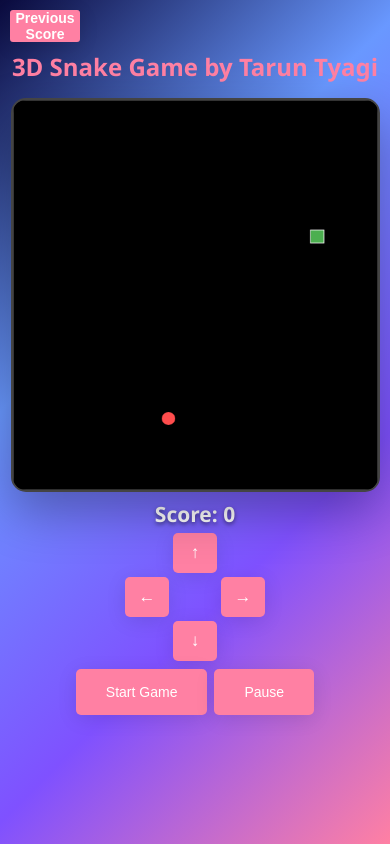
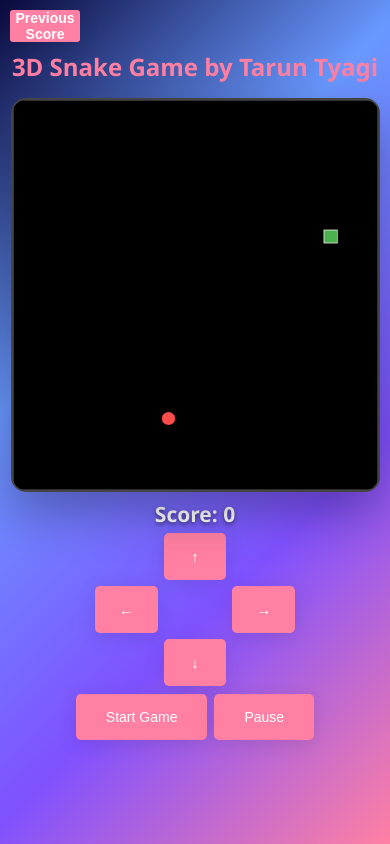
Before and after one commit to codeiwithtarun/3d-snake-game-, a plain HTML site: page index.html in a window 390 px wide. Both pictures are taken after a click on the button "Start Game". Drawn offline with Linux system fonts and the light colour scheme.

Commit message:
Update index.html
hello

```diff
--- a/index.html
+++ b/index.html
@@ -92,13 +92,13 @@
             margin-top: 5px;
             grid-template-columns: repeat(3, 1fr);
             grid-template-rows: repeat(3, 1fr);
-            gap: 4px;
-            width: 140px;
+            gap: 6px;
+            width: 200px;
         }
 
         .mobile-controls button {
-            padding: 10px;
-            font-size: 17px;
+            padding: 15px;
+            font-size: 15px;
         }
 
         .up-btn { grid-column: 2; grid-row: 1; }
@@ -225,7 +225,7 @@
         let food = generateFood();
         let direction = 'right';
         let nextDirection = 'right';
-        let gameSpeed = 218;                                                                                          // game speed control
+        let gameSpeed = 210; // game speed control
         let score = 0;
         let gameRunning = false;
         let gamePaused = false;
@@ -320,7 +320,7 @@
 
                 // Increase speed every 100 points
                 if (score % 100 === 0 && gameSpeed > 100) {
-                    gameSpeed -= 218;                                                               // snake speed
+                    gameSpeed -= 10; // Decrease the speed for faster gameplay
                     clearInterval(gameLoop);
                     gameLoop = setInterval(gameStep, gameSpeed);
                 }
@@ -400,7 +400,7 @@
             nextDirection = 'right';
             score = 0;
             scoreElement.textContent = '0';
-            gameSpeed = 218;                                                                                            // Reset snake speed control
+            gameSpeed = 210; // Reset snake speed control
             gameOverElement.style.display = 'none';
         }
 
```
